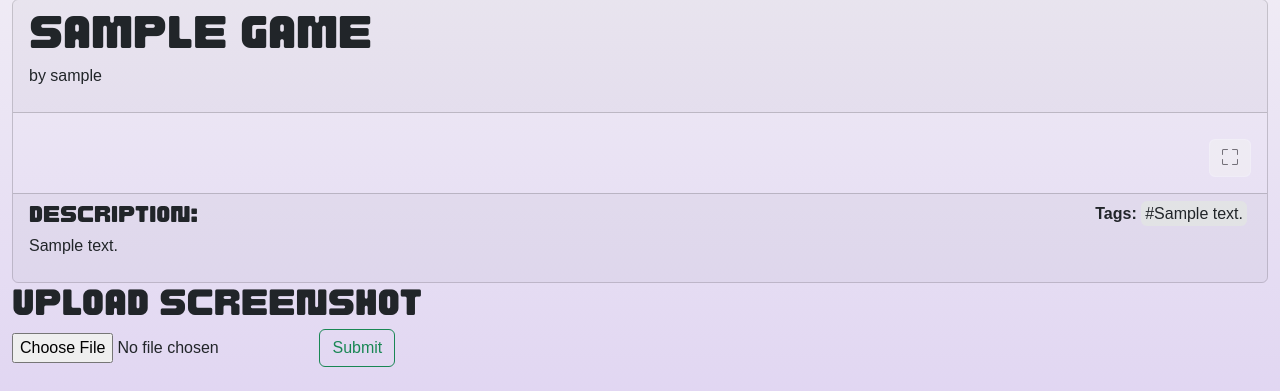
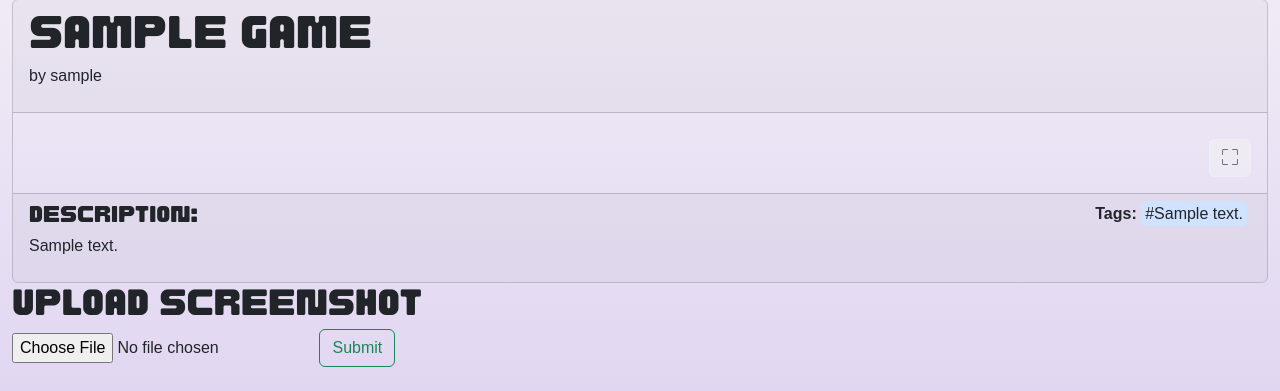
Before and after one commit to tadashibashi/bgs, a Django app: page /games/1/ in a window 1280 px wide. Shown: the part 77-468 px from the top of the page. Run offline with Django 5.2, Linux system fonts and the light colour scheme; tables that the repository leaves empty hold one stand-in row (values such as "Sample post"); some libraries are stand-ins or nearby versions.

Commit message:
change color of tags in games/detail.html

```diff
--- a/main_app/templates/games/detail.html
+++ b/main_app/templates/games/detail.html
@@ -67,7 +67,7 @@
                     <strong>Tags: </strong>
 
                     {% for tag in game.tags.all %}
-                        <span class="rounded bg-secondary-subtle p-1 me-1">
+                        <span class="rounded bg-primary-subtle p-1 me-1">
                         <span class="hash">#</span>{{ tag.text }}
                     </span>
                     {% empty %}
@@ -93,8 +93,6 @@
     <h2 class="mt-4">Reviews</h2>
 
         {% include "review/reviews.html" %}
-
-
     </div>
 
     {% if game.add_fullscreen_btn %}
```
